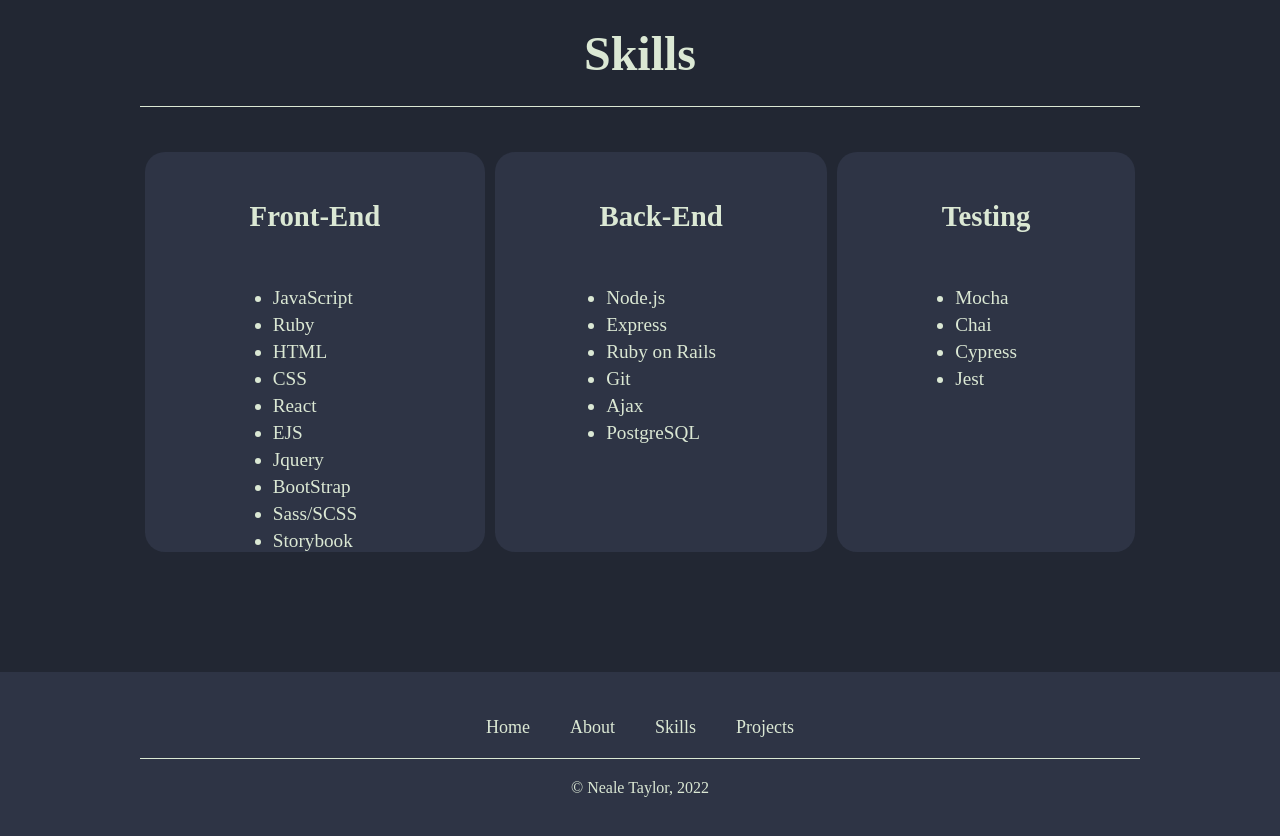
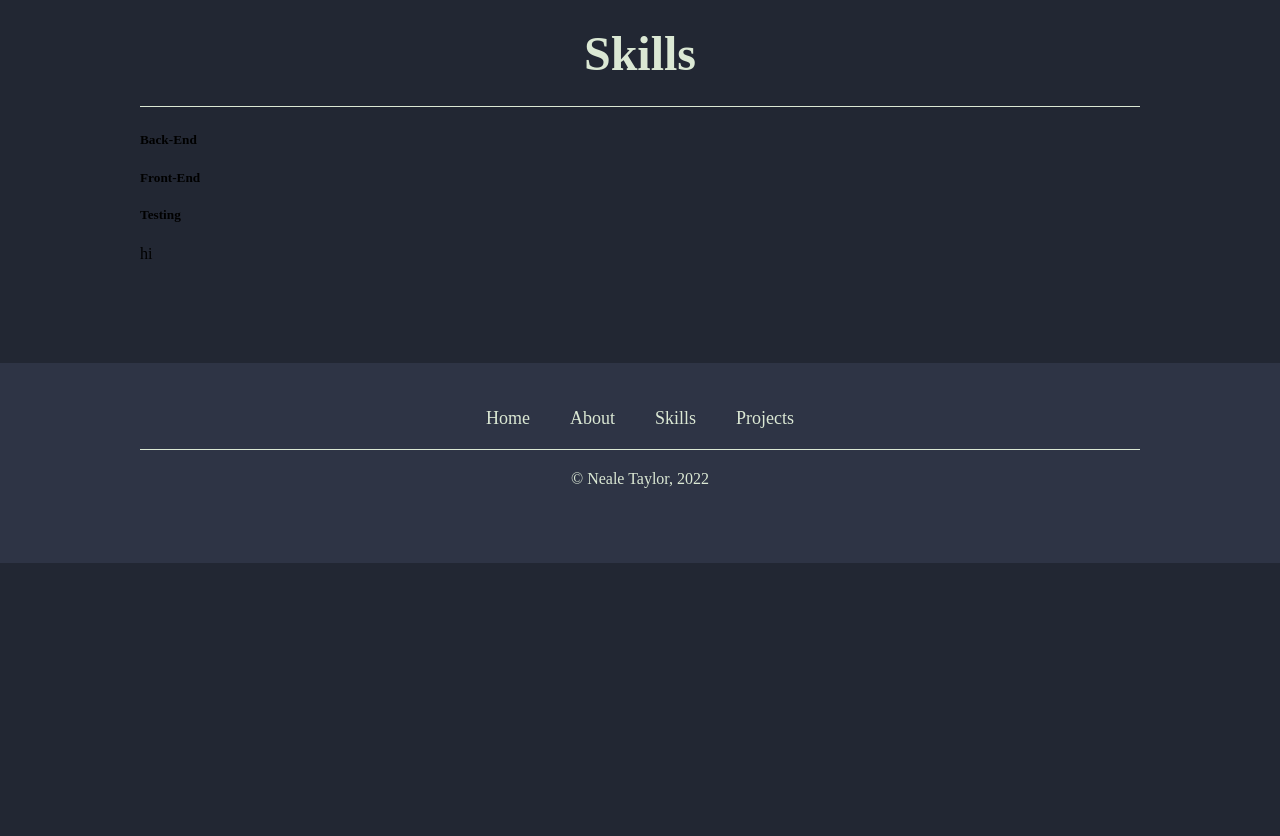
Before and after one commit to NealePT/nealetaylorcom, a React (Create React App) app in the folder react-site/: page / in a window 1280 px wide. Shown: the part 1500-2336 px from the top of the page. After the commit the page ends 2063 px from the top, so only its background shows below. Built offline with nearby package versions, Linux system fonts and the light colour scheme.

Commit message:
add event handlers for clicking

```diff
--- a/react-site/src/components/Skills.jsx
+++ b/react-site/src/components/Skills.jsx
@@ -7,7 +7,32 @@ export default function Skills(props) {
         <h3>
           Skills
         </h3>
-        <SkillsCard />
+        <aside className="skillSidebar">
+          <h5 onClick={(e) => {
+            props.setSkill("FrontEnd")
+          }}>Back-End</h5>
+          <h5 onClick={(e) => {
+            props.setSkill("BackEnd")
+          }}>Front-End</h5>
+          <h5 onClick={(e) => {
+            props.setSkill("Testing")
+          }}>Testing</h5>
+        </aside>
+        <span>
+        {props.skill === "FrontEnd" &&
+        <div>
+          hi
+        </div>}
+        {props.skill === "BackEnd" &&
+        <div>
+          sup
+        </div>}
+        {props.skill === "Testing" &&
+        <div>
+          yo
+        </div>}
+      </span>
+        {/* <SkillsCard /> */}
       </div>
     </div>
   )
```
